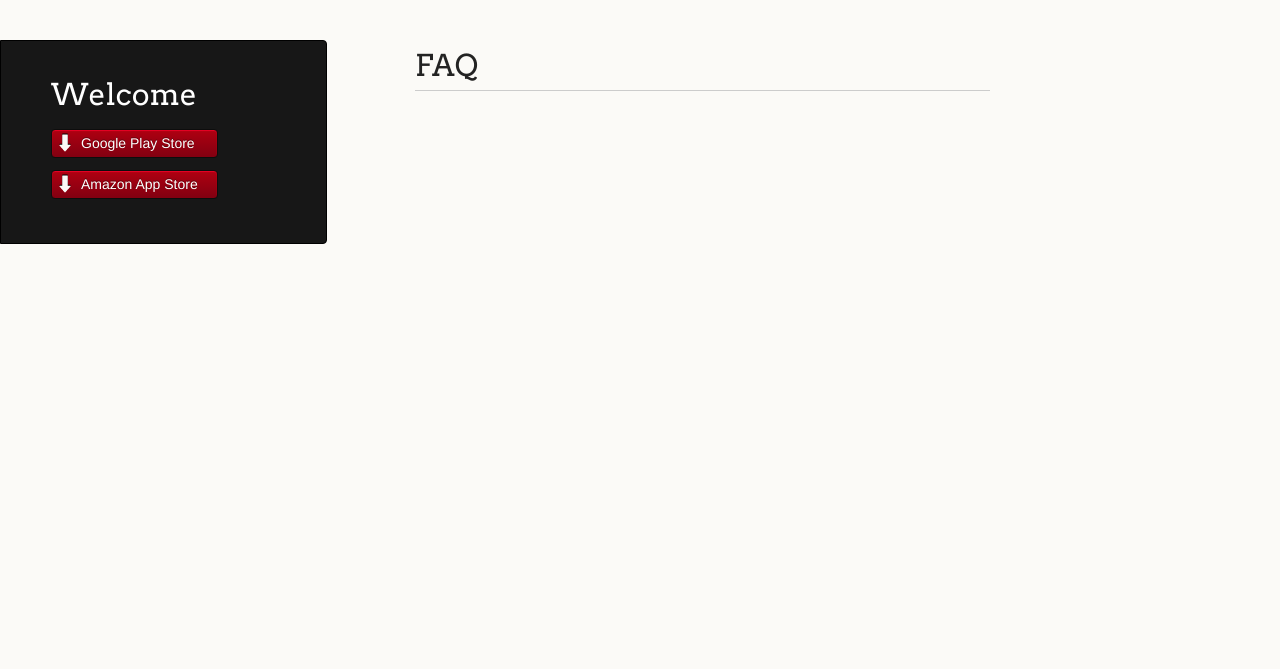
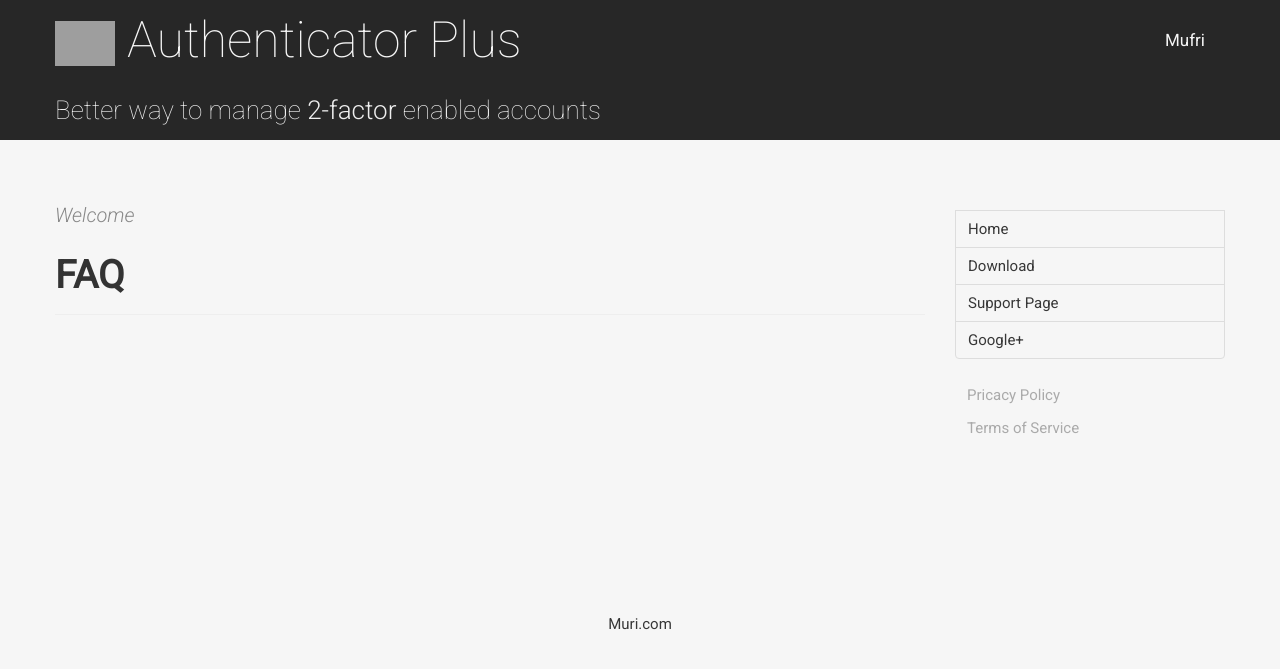
Before and after one commit to mufri/Authenticator-Plus, a Jekyll site: the page built from faq.html, in a window 1280 px wide. Shown: the top 669 px of the page. Built offline with Jekyll 4.4.1, drawn with Linux system fonts in a browser that asks for light colours; nearby versions of some CDN libraries; Markdown is read by kramdown in place of the engine named in the settings; a script that is not in the unit is left out; comment, search, counter and statistics services are not loaded; grey boxes are pictures that could not be loaded.

Commit message:
init the template again

```diff
--- a/_layouts/default.html
+++ b/_layouts/default.html
@@ -1,19 +1,133 @@
-<!doctype html>
-<html>
+<!DOCTYPE html>
+<html lang="en">
   <head>
     <meta charset="utf-8">
-    <meta http-equiv="X-UA-Compatible" content="chrome=1">
     <title>Authenticator Plus {% if page.title }%} - {{page.title}}{% endif %}</title>
+    <meta name="viewport" content="width=device-width, initial-scale=1.0">
+    <meta name="description" content="Better way to manage 2-factor enabled accounts">
+    <link href="static/bootstrap-combined.min.css" rel="stylesheet">
+    <link href="static/app.css" rel="stylesheet">
+    <link href="static/app-theme.css" rel="stylesheet">
+    <link href="http://fonts.googleapis.com/css?family=Roboto:400,300italic,100,100italic,300" rel="stylesheet" type="text/css">
+    <link rel="icon" type="image/png" href="https://lh6.ggpht.com/GxO-YPkdkzXwkpdThf-YLgFH0hx1re0M_HRwJfnJdD0NAdGQDy7OOeldDxLIx3Kotcw=w300" />
+    <link href="https://plus.google.com/100315057978345794340" rel="publisher" />
+    <!--[if lt IE 9]><script src="static/html5shiv.min.js"></script><![endif]-->
 
-    <link rel="stylesheet" href="stylesheets/styles.css">
-    <link rel="stylesheet" href="stylesheets/pygment_trac.css">
-    <script src="javascripts/scale.fix.js"></script>
-    <meta name="viewport" content="width=device-width, initial-scale=1, user-scalable=no">
-    <!--[if lt IE 9]>
-    <script src="//html5shiv.googlecode.com/svn/trunk/html5.js"></script>
-    <![endif]-->
+<!-- Content recommendations for mobile websites -->
+<script type="text/javascript">
+  (function() {
+    var po = document.createElement("script"); po.type = "text/javascript"; po.async = true;
+    po.src = "https://apis.google.com/js/plusone.js?publisherid=100315057978345794340";
+    var s = document.getElementsByTagName("script")[0]; s.parentNode.insertBefore(po, s);
+  })();
+</script>
+
 </head>
-  <body>
+  <body data-target=".content-nav" itemscope itemtype="http://schema.org/Article">
+    <header>
+      <div class="container" itemscope itemtype="http://schema.org/Product">
+        <meta itemprop="name" content="Authenticator Plus">
+        <div class="row">
+          <div class="span5" itemprop="brand" itemscope itemtype="http://schema.org/Brand">
+            <h1 itemprop="name">
+                <img itemprop="logo" src="https://lh6.ggpht.com/GxO-YPkdkzXwkpdThf-YLgFH0hx1re0M_HRwJfnJdD0NAdGQDy7OOeldDxLIx3Kotcw=w300" width="60" height="60">
+                Authenticator Plus
+            </h1>
+          </div>
+          <div class="span7">
+            <menu>
+              <ul>
+                <li><a href="http://mufri.com" data-title="Go to Mufri.com" class="menu">Mufri</a></li>
+              </ul>
+            </menu>
+          </div>
+      </div>
+    </header>
+    <section id="subtitle">
+      <div class="container">
+        <div class="row">
+          <div class="span12">
+            <h2>Better way to manage <strong>2-factor</strong> enabled accounts</h2>
+          </div>
+        </div>
+      </div>
+    </section>
+    <section id="body">
+      <div class="container">
+        <div class="row">
+          <div class="span9">
+            <h3 id="introduction">{{page.title}}</h3>
+            <p itemprop="description">{{content}}</p>
+          </div>
+          <div class="span3">
+            <div class="content-nav" data-spy="affix" data-offset-top="80">
+              <ul class="nav nav-tabs nav-stacked primary">
+              <div class="g-page" data-href="https://plus.google.com/100315057978345794340" data-width="215" data-layout="landscape" data-rel="publisher"></div>
+
+                <li><a href="http://authenticatorplus.com">Home</a></li>
+                <li><a href="http://authenticatorplus.com#download">Download</a></li>
+                <li><a href="http://support.authenticatorplus.com">Support Page</a></li>
+                <li><a href="https://plus.google.com/100315057978345794340" rel="publisher">Google+</a></li>
+                <!--
+                <li><a href="#contributing">Contributing</a></li>
+                <li><a href="#license">License</a></li>
+                -->
+              </ul>
+              <ul class="nav nav-pills nav-stacked secondary">
+                <li><a href="#privacy">Pricacy Policy</a></li>
+                <li><a href="#terms">Terms of Service</a></li>
+              </ul>
+            </div>
+          </div>
+        </div>
+        <div class="row">
+          <div class="span12 logo">
+            <a href="http://muri.com">Muri.com</a>
+          </div>
+        </div>
+      </div>
+    </section>
+
+<span itemprop="offers" itemscope itemtype="http://schema.org/Offer">
+<meta itemprop="price" content="2.99$"></span>
+
+
+    <script src="http://ajax.googleapis.com/ajax/libs/jquery/1.9.1/jquery.min.js"></script>
+    <script src="static/bootstrap.min.js"></script>
+    <script src="static/jquery.smooth-scroll.min.js"></script>
+    <script src="static/jquery-maven-artifact.min.js"></script>
+    <script src="static/prettify.js"></script>
+    <script type="text/javascript">
+      $(function() {
+        // Syntax highlight code blocks.
+        prettyPrint();
+
+        // Spy on scroll position for real-time updating of current section.
+        $('body').scrollspy();
+
+        // Use smooth-scroll for internal links.
+        $('a').smoothScroll();
+
+        // Enable tooltips on the header nav image items.
+        $('.menu').tooltip({
+          placement: 'bottom',
+          trigger: 'hover',
+          container: 'body',
+          delay: {
+            show: 500,
+            hide: 0
+          }
+        });
+
+
+      });
+
+    </script>
+
+
+
+<script src="http://malsup.github.com/jquery.cycle2.js"></script>
+
 <script>
 // Include the UserVoice JavaScript SDK (only needed once on a page)
 UserVoice=window.UserVoice||[];(function(){var uv=document.createElement('script');uv.type='text/javascript';uv.async=true;uv.src='//widget.uservoice.com/gnakMjnZIYZd6SGwbredg.js';var s=document.getElementsByTagName('script')[0];s.parentNode.insertBefore(uv,s)})();
@@ -57,39 +171,36 @@
 // Autoprompt for Satisfaction and SmartVote (only displayed under certain conditions)
 UserVoice.push(['autoprompt', {}]);
 </script>
-    <div class="wrapper">
-      <header>
-        <h1 class="header">{{page.title}}</h1>
-        <!--p class="header">Authenticator Plus is one-time passcode generator for 2-step verification, with Backup/Restore, Seamless Sync across devices, encrypted data storage and other customisation options.</p-->
-
-        <ul>
-          <li class="download"><a class="buttons" href="https://play.google.com/store/apps/details?id=com.mufri.authenticatorplus">Google Play Store </a></li>
-          <li class="download"><a class="buttons" href="http://amzn.to/15P7V9u">Amazon App Store</a></li>
-          <!--li><a class="buttons github" href="https://github.com/mufri/Authenticator-Plus">View On GitHub</a></li-->
-        </ul>
-
-        <!--p class="header">This project is maintained by <a class="header name" href="https://github.com/mufri">mufri</a></p-->
 
 
-      </header>
-      <section>
-        {{content}}
-      </section>
-      <!--footer>
-        <p><small>Hosted on <a href="http://pages.github.com">GitHub Pages</a> using the Dinky theme</small></p>
-      </footer-->
-    </div>
-    <!--[if !IE]><script>fixScale(document);</script><![endif]-->
 <script type="text/javascript">
-            var gaJsHost = (("https:" == document.location.protocol) ? "https://ssl." : "http://www.");
-            document.write(unescape("%3Cscript src='" + gaJsHost + "google-analytics.com/ga.js' type='text/javascript'%3E%3C/script%3E"));
+  (function() {
+    var po = document.createElement('script'); po.type = 'text/javascript'; po.async = true;
+    po.src = 'https://apis.google.com/js/platform.js';
+    var s = document.getElementsByTagName('script')[0]; s.parentNode.insertBefore(po, s);
+  })();
 </script>
+
 <script type="text/javascript">
-            try {
-              var pageTracker = _gat._getTracker("UA-37384394-2");
-            pageTracker._trackPageview();
-            } catch(err) {}
+  (function() {
+    var po = document.createElement('script'); po.type = 'text/javascript'; po.async = true;
+    po.src = 'https://apis.google.com/js/platform.js';
+    var s = document.getElementsByTagName('script')[0]; s.parentNode.insertBefore(po, s);
+  })();
 </script>
+
+<script>
+  (function(i,s,o,g,r,a,m){i['GoogleAnalyticsObject']=r;i[r]=i[r]||function(){
+  (i[r].q=i[r].q||[]).push(arguments)},i[r].l=1*new Date();a=s.createElement(o),
+  m=s.getElementsByTagName(o)[0];a.async=1;a.src=g;m.parentNode.insertBefore(a,m)
+  })(window,document,'script','//www.google-analytics.com/analytics.js','ga');
+
+  ga('create', 'UA-44491916-3', 'authenticatorplus.com');
+  ga('send', 'pageview');
+
+</script>
+
+
 
   </body>
 </html>
```
Also changed, not shown: other parts of _layouts/default.html (+2 -2 lines). Lines whose indentation alone changed are shown as unchanged.
